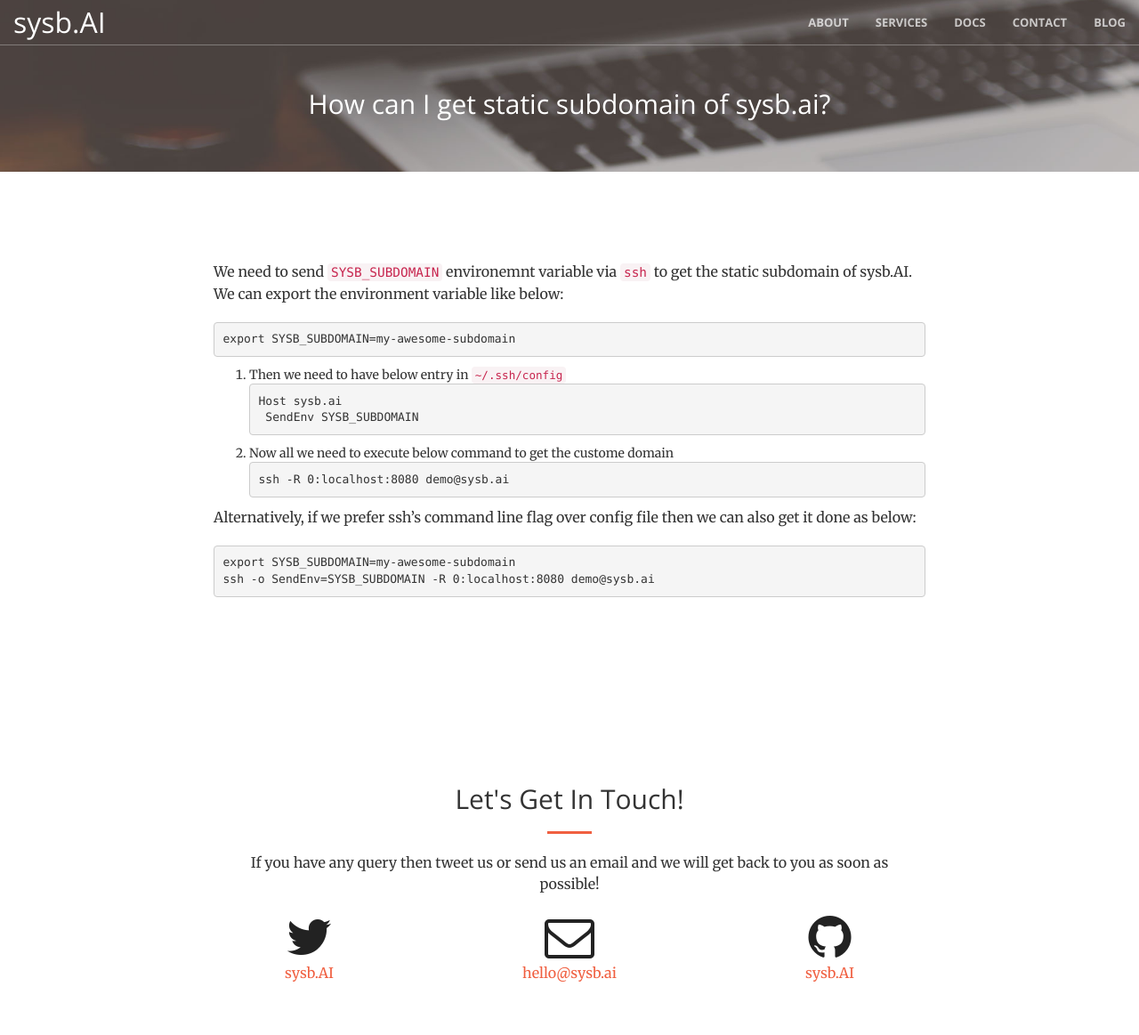
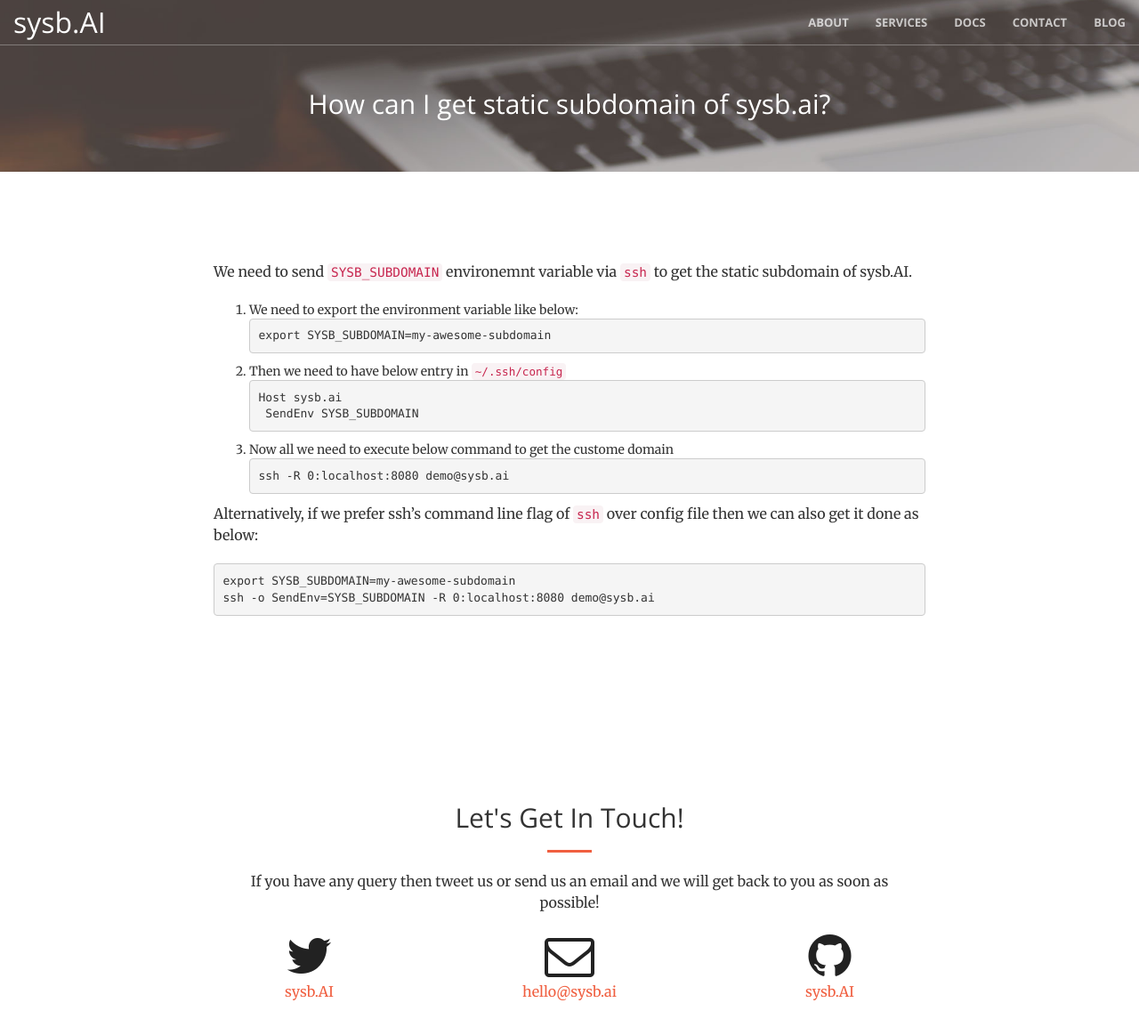
Before and after one commit to usama7628674/sysb.AI, a Jekyll site: the page built from _posts/2020-02-04-how-to-get-static-subdomain.md, in a window 1280 px wide and 1246 px high. Shown: the top 1163 px of the window at 89% size. Built offline with Jekyll 4.4.1, drawn with Linux system fonts in a browser that asks for light colours.

Commit message:
yet another commit

````diff
--- a/_posts/2020-02-04-how-to-get-static-subdomain.md
+++ b/_posts/2020-02-04-how-to-get-static-subdomain.md
@@ -4,8 +4,9 @@
 image: /img/portfolio/2
 ---
 
-We need to send `SYSB_SUBDOMAIN` environemnt variable via `ssh` to get the static subdomain of sysb.AI. We can export the environment variable like below:
+We need to send `SYSB_SUBDOMAIN` environemnt variable via `ssh` to get the static subdomain of sysb.AI.
 
+1. We need to export the environment variable like below:
 ```
 export SYSB_SUBDOMAIN=my-awesome-subdomain
 ```
@@ -19,7 +20,7 @@
 ssh -R 0:localhost:8080 demo@sysb.ai
 ```
 
-Alternatively, if we prefer ssh's command line flag over config file then we can also get it done as below:
+Alternatively, if we prefer ssh's command line flag of `ssh` over config file then we can also get it done as below:
 ```
 export SYSB_SUBDOMAIN=my-awesome-subdomain
 ssh -o SendEnv=SYSB_SUBDOMAIN -R 0:localhost:8080 demo@sysb.ai
````
